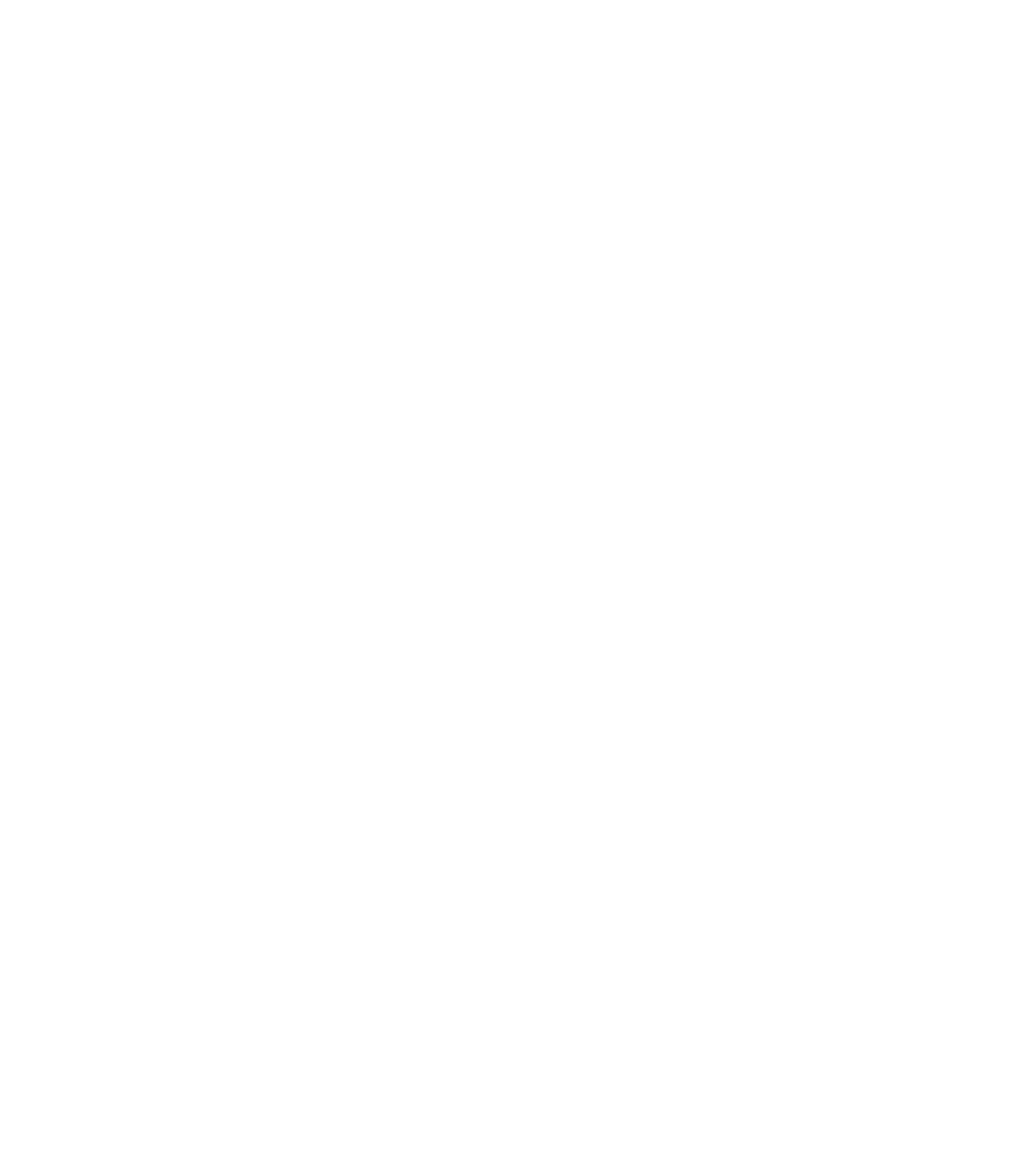
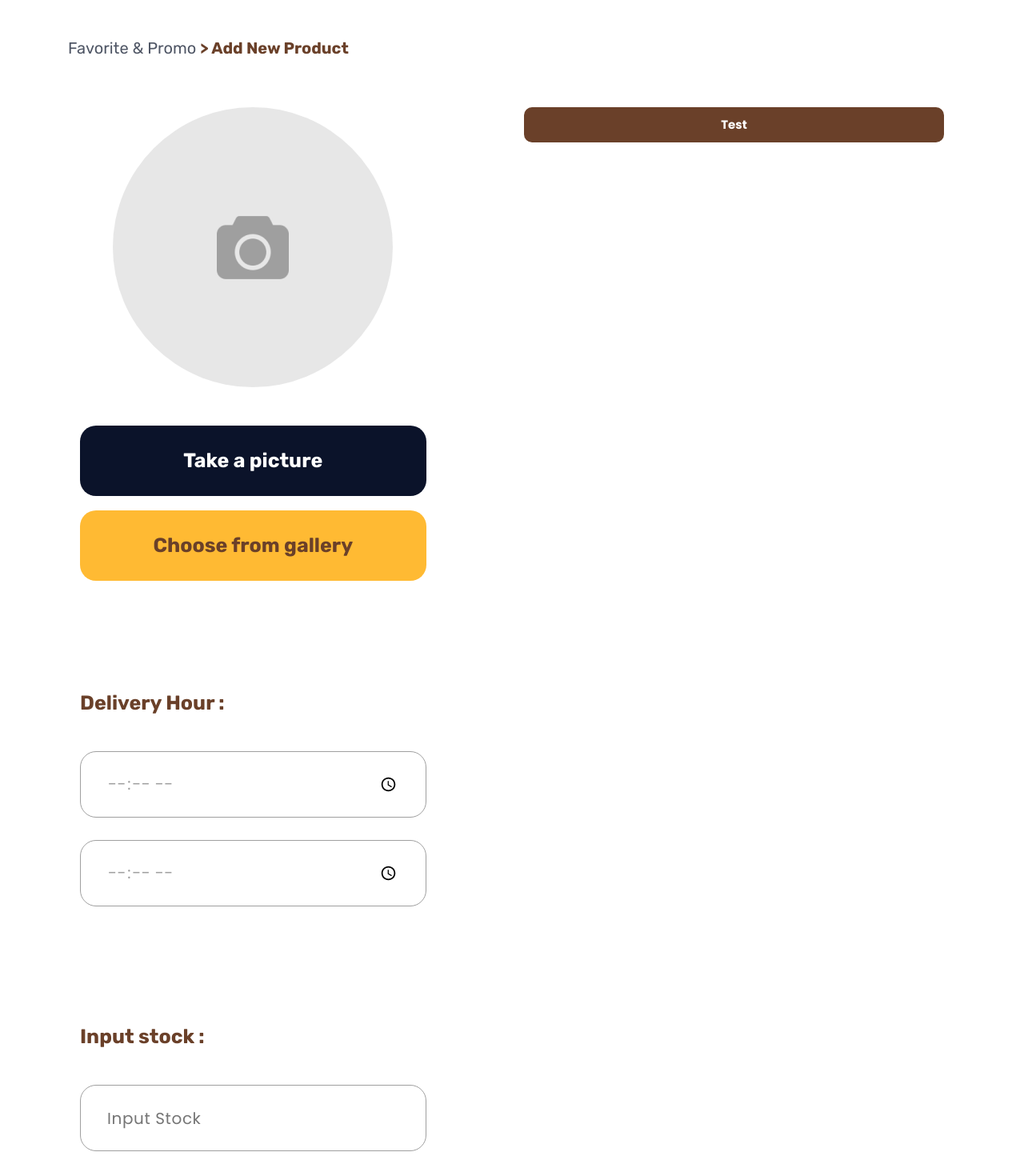
Before and after one commit to maulanarifai114/bootcamp-frontend-coffee-shop, a Vue app: page /admin/add-product in a window 1280 px wide. Shown: the top 1470 px of the page at 80% size. Before the commit the page ends 800 px from the top, so only its background shows below. Built offline with nearby package versions, Linux system fonts and the light colour scheme.

Commit message:
make add product side left(admin)

```diff
--- a/src/App.vue
+++ b/src/App.vue
@@ -52,6 +52,12 @@
 table {
 border-collapse: collapse;
 border-spacing: 0;
+}
+
+input::-webkit-outer-spin-button,
+input::-webkit-inner-spin-button {
+  -webkit-appearance: none;
+  margin: 0;
 }
 
 .btn-auth {
@@ -210,6 +216,39 @@
   opacity: .8;
 }
 
+.btn-admin-1 {
+  border-radius: 20px;
+  outline: none;
+  border: none;
+  transition: .3s;
+  height: 88px;
+  width: 100%;
+  font-family: Rubik;
+  font-style: normal;
+  font-weight: bold;
+  font-size: 25px;
+  line-height: 30px;
+  margin: 0 0 18px 0;
+}
+
+.btn-admin-1:focus {
+  outline: none;
+}
+
+.btn-admin-1:hover {
+  opacity: .8;
+}
+
+.btn-navy {
+  background: #0B132A;
+  color: white;
+}
+
+.btn-yellow-admin {
+  background: #FFBA33;
+  color: #6A4029;
+}
+
 .mb-34 {
   margin: 0 0 34px 0;
 }
--- /dev/null
+++ b/src/components/admin/base/Button.vue
@@ -0,0 +1,20 @@
+<template>
+  <div class="w-100">
+    <button :class="color" type="button" @click.prevent="$emit('trigger')">
+      {{label}}
+    </button>
+  </div>
+</template>
+
+<script>
+export default {
+  name: 'ButtonAuth',
+  props: ['color', 'label']
+}
+</script>
+
+<style lang="scss" scoped>
+.nonActiveImg {
+  display: none;
+}
+</style>
--- a/src/router/index.js
+++ b/src/router/index.js
@@ -15,6 +15,8 @@
 import Profile from '../views/customer/Profile.vue'
 
 // Admin
+import Admin from '../views/admin/MainAdmin.vue'
+import NewProduct from '../views/admin/NewProduct.vue'
 
 Vue.use(VueRouter)
 
@@ -63,6 +65,18 @@
         component: Profile
       }
     ]
+  },
+  {
+    path: '/admin',
+    name: 'Admin',
+    component: Admin,
+    children: [
+      {
+        path: 'add-product',
+        name: 'NewProduct',
+        component: NewProduct
+      }
+    ]
   }
 ]
 
--- /dev/null
+++ b/src/views/admin/MainAdmin.vue
@@ -0,0 +1,15 @@
+<template>
+  <div>
+    <router-view></router-view>
+  </div>
+</template>
+
+<script>
+export default {
+  name: 'MainAdmin'
+}
+</script>
+
+<style lang="scss" scoped>
+
+</style>
--- /dev/null
+++ b/src/views/admin/NewProduct.vue
@@ -0,0 +1,117 @@
+<template>
+  <div class="container">
+    <p class="head-category pt-5">Favorite & Promo <span class="detail"> > Add New Product</span></p>
+    <div class="row wrapper">
+      <div class="col-5">
+        <div class="photo d-flex justify-content-center align-items-center rounded-circle mb-5">
+          <img src="../../assets/admin/default.png" alt="">
+        </div>
+        <Button color="btn-navy btn-admin-1" label="Take a picture"></Button>
+        <Button color="btn-yellow-admin btn-admin-1" label="Choose from gallery"></Button>
+        <br><br><br><br><br>
+        <div class=" d-flex flex-column ">
+          <label class="label">Delivery Hour :</label>
+          <label for="timestart">
+            <input type="time" id="timestart" class="time w-100" placeholder="Select start hour">
+          </label>
+          <label for="timeend">
+            <input type="time" id="timeend" class="time w-100" placeholder="Select start hour">
+          </label>
+        </div>
+        <br><br><br><br><br>
+        <div class=" d-flex flex-column ">
+          <label class="label">Input stock :</label>
+          <label for="timestart">
+            <input type="number" id="timestart" class="time w-100" placeholder="Input Stock">
+          </label>
+        </div>
+      </div>
+      <div class="col-1"></div>
+      <div class="col-6">
+        <Button color="btn-brown btn-profile-1" label="Test"></Button>
+      </div>
+    </div>
+  </div>
+</template>
+
+<script>
+import Button from '../../components/admin/base/Button'
+
+export default {
+  name: 'NewProduct',
+  components: {
+    Button
+  }
+}
+</script>
+
+<style lang="scss" scoped>
+
+.label {
+  font-family: Rubik;
+  font-style: normal;
+  font-weight: bold;
+  font-size: 25px;
+  line-height: 30px;
+  color: #6A4029;
+  margin: 0 0 45px 0;
+}
+
+.time {
+  height: 83px;
+  border: 1px solid #9F9F9F;
+  border-radius: 20px;
+  padding: 0 33px;
+  font-family: Poppins;
+  font-style: normal;
+  font-weight: normal;
+  font-size: 20px;
+  line-height: 138.84%;
+  letter-spacing: 0.03em;
+  color: #9F9F9F;
+  margin: 0 0 20px 0;
+}
+
+.time:focus {
+  outline: 0;
+}
+
+.wrapper {
+  margin: 0 0 106px 0;
+}
+
+.photo {
+  width: 350px;
+  height: 350px;
+  background: rgba(186, 186, 186, 0.35);
+  cursor: pointer;
+  transition: .3s;
+  margin: 0 auto
+}
+
+.photo:hover {
+  opacity: .8;
+}
+
+.head-category {
+  font-family: Rubik;
+  font-style: normal;
+  font-weight: normal;
+  font-size: 20px;
+  line-height: 24px;
+  color: #4F5665;
+  margin: 0 0 62px 0;
+}
+
+.detail {
+  font-family: Rubik;
+  font-size: 20px;
+  font-style: normal;
+  font-weight: 700;
+  line-height: 24px;
+  letter-spacing: 0em;
+  text-align: left;
+  color:  #6A4029;
+}
+
+</style>
```
Also changed, not shown: src/assets/admin/default.png (added).
